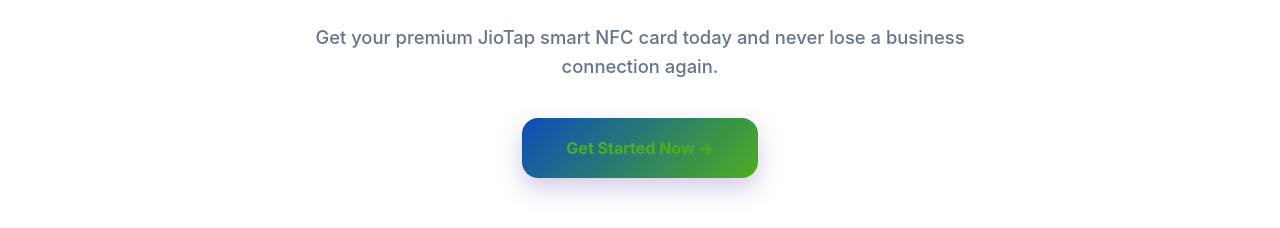
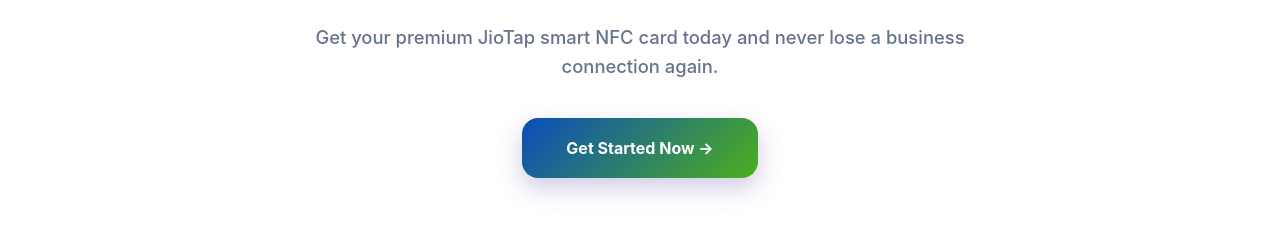
Before and after one commit to Rudra-Prajapati01/tap-to-go-frontend, a React (Vite) app: page /about in a window 1280 px wide. Shown: the part 4407-4635 px from the top of the page. Built offline with nearby package versions, Linux system fonts and the light colour scheme; no server answers.

Commit message:
remove ctr 2

```diff
--- a/src/components/home/About.jsx
+++ b/src/components/home/About.jsx
@@ -225,7 +225,7 @@
               <button
                 className="btn-hover"
                 onClick={() => navigate("/register")}
-                style={{ padding: "18px 44px", background: "linear-gradient(135deg, #0B4DBB, #4CAF1D)", color: "#4CAF1D", border: "none", borderRadius: "16px", fontSize: "16px", fontWeight: 700, cursor: "pointer", boxShadow: "0 10px 25px rgba(97,85,166,0.3)" }}
+                style={{ padding: "18px 44px", background: "linear-gradient(135deg, #0B4DBB, #4CAF1D)", color: "#ffffff", border: "none", borderRadius: "16px", fontSize: "16px", fontWeight: 700, cursor: "pointer", boxShadow: "0 10px 25px rgba(97,85,166,0.3)" }}
               >
                 Get Started Now →
               </button>
```
